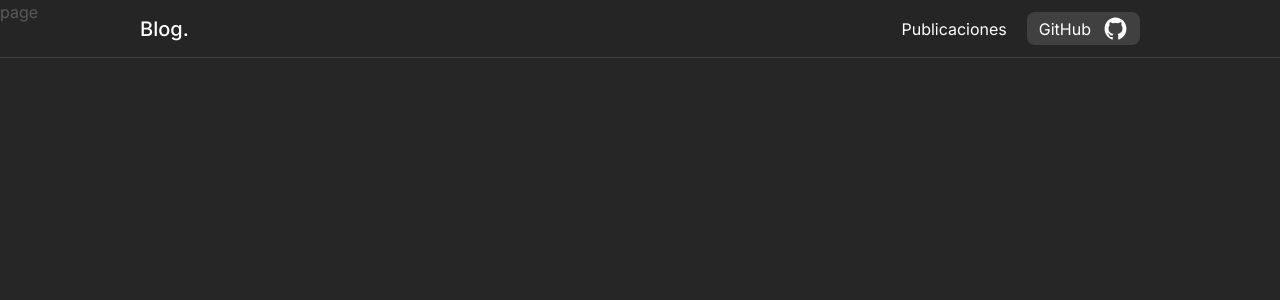
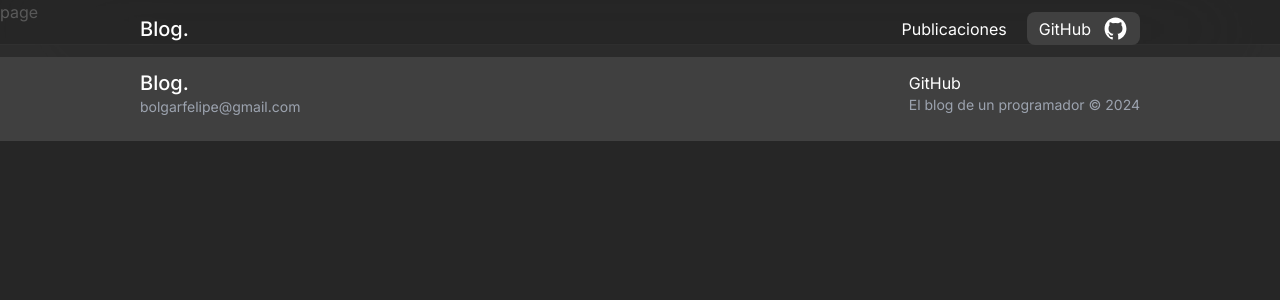
Before and after one commit to felipeB21/Nextjs-blog, a Next.js app: page /blogs/la-programacion-no-es-lo-que-era-antes in a window 1280 px wide. Shown: the top 300 px of the page. Built offline with nearby package versions, Linux system fonts and the light colour scheme.

Commit message:
Added footer

```diff
--- a/src/app/layout.js
+++ b/src/app/layout.js
@@ -1,6 +1,7 @@
 import { Inter } from "next/font/google";
 import "./globals.css";
 import Header from "@/components/Header";
+import Footer from "@/components/Footer";
 
 const inter = Inter({ subsets: ["latin"] });
 
@@ -15,6 +16,7 @@ export default function RootLayout({ children }) {
       <body className={`bg-neutral-800 text-white ${inter.className}`}>
         <Header />
         {children}
+        <Footer />
       </body>
     </html>
   );
--- /dev/null
+++ b/src/components/Footer.jsx
@@ -0,0 +1,28 @@
+import Link from "next/link";
+
+export default function Footer() {
+  return (
+    <footer className="py-6 bg-neutral-700 border-t border-neutral-600 mt-5 static bottom-0 w-full">
+      <div className="w-[1000px] mx-auto flex items-center justify-between">
+        <div>
+          <Link className="text-xl font-medium" href="/">
+            Blog.
+          </Link>
+          <p className="text-sm text-gray-400">bolgarfelipe@gmail.com</p>
+        </div>
+        <div>
+          <Link
+            className="hover:underline"
+            href="https://github.com/felipeB21"
+            target="_blank"
+          >
+            GitHub
+          </Link>
+          <p className="text-sm text-gray-400">
+            El blog de un programador © 2024
+          </p>
+        </div>
+      </div>
+    </footer>
+  );
+}
```
